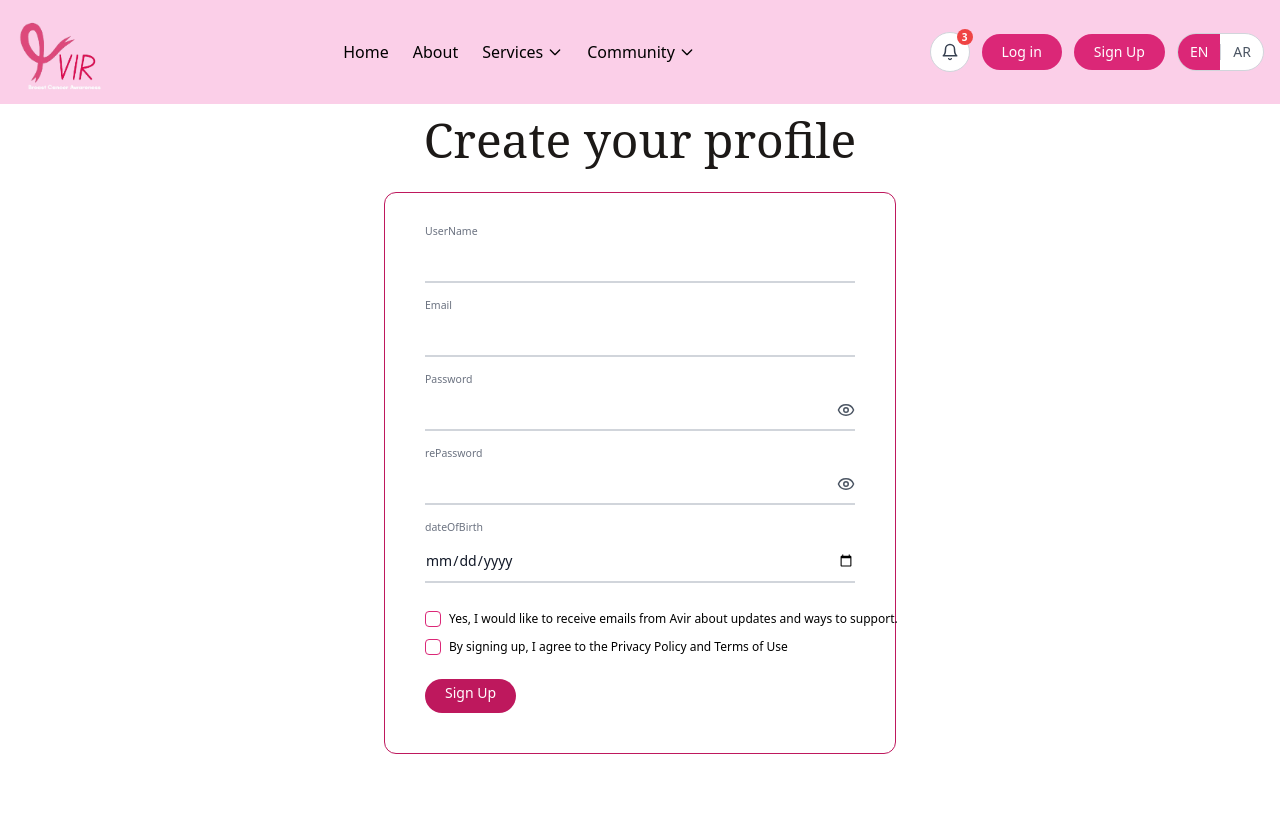
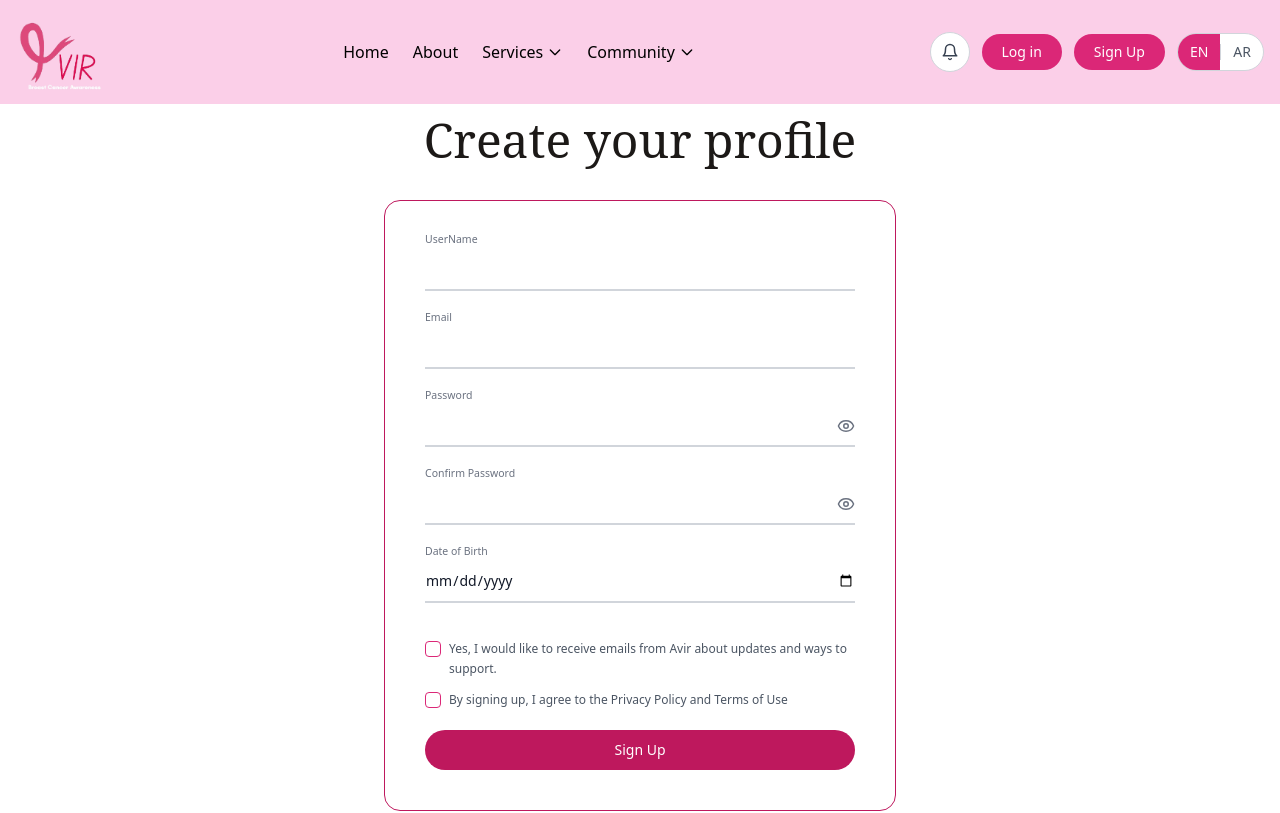
Before and after one commit to ahmedsayed0160/avir, a React (Vite) app: page /register in a window 1280 px wide. Shown: the top 813 px of the page. Built offline with nearby package versions, Linux system fonts and the light colour scheme.

Commit message:
Fix login and register API URLs

```diff
--- a/src/components/Login/Login.jsx
+++ b/src/components/Login/Login.jsx
@@ -97,7 +97,7 @@ export default function Login() {
     };
 
     axios
-      .post(`http://avir1.runasp.net/api/Auth/login`, payload)
+      .post(`https://avir.runasp.net/api/Auth/login`, payload)
       .then((res) => {
         setIsLoading(false);
         if (res.data.token) {
--- a/src/components/Navbar/Navbar.jsx
+++ b/src/components/Navbar/Navbar.jsx
@@ -187,7 +187,7 @@ export default function Navbar() {
               <path d="M6 8a6 6 0 0 1 12 0c0 7 3 9 3 9H3s3-2 3-9"></path>
               <path d="M10.3 21a1.94 1.94 0 0 0 3.4 0"></path>
             </svg>
-            <span className="absolute -top-1 -right-1 w-4 h-4 bg-red-500 text-white text-[10px] font-bold rounded-full flex items-center justify-center">3</span>
+            <span className="absolute -top-1 -right-1 w-4 h-4  text-white text-[10px] font-bold rounded-full flex items-center justify-center"></span>
           </button>
 
           {userLogin ? (
--- a/src/components/Register/Register.jsx
+++ b/src/components/Register/Register.jsx
@@ -7,19 +7,18 @@ import axios from "axios";
 import { useNavigate } from "react-router-dom";
 import { Eye, EyeOff } from "lucide-react";
 import { useLanguage } from "../LanguageContext/LanguageContext";
-import { UserContext } from "../../Context/UserContext"; // ← جديد
+import { UserContext } from "../../Context/UserContext";
 
 export default function Register() {
   const navigate = useNavigate();
   const { lang } = useLanguage();
-  const { login } = useContext(UserContext); // ← جديد
+  const { login } = useContext(UserContext);
 
   const [apiError, setapiError] = useState("");
   const [isLoading, setIsLoading] = useState(false);
   const [acceptEmails, setAcceptEmails] = useState(false);
   const [acceptPolicy, setAcceptPolicy] = useState(false);
   const [error, setError] = useState("");
-
   const [showPassword, setShowPassword] = useState(false);
   const [showRePassword, setShowRePassword] = useState(false);
 
@@ -29,12 +28,11 @@ export default function Register() {
       username: "UserName",
       email: "Email",
       password: "Password",
-      rePassword: "rePassword",
-      dateOfBirth: "dateOfBirth",
+      rePassword: "Confirm Password",
+      dateOfBirth: "Date of Birth",
       acceptEmails: "Yes, I would like to receive emails from Avir about updates and ways to support.",
       acceptPolicy: "By signing up, I agree to the Privacy Policy and Terms of Use",
       signUp: "Sign Up",
-      loading: "Loading...",
       usernameError: "username is required",
       usernameLong: "username is too long",
       emailError: "invalid email",
@@ -43,7 +41,7 @@ export default function Register() {
       dateError: "invalid date",
       futureDate: "cannot be future date",
       policyError: "You must agree to the Privacy Policy and Terms of Use.",
-      registerFailed: "Registration failed"
+      registerFailed: "Registration failed",
     },
     ar: {
       createProfile: "أنشئي ملفك الشخصي",
@@ -55,7 +53,6 @@ export default function Register() {
       acceptEmails: "نعم، أرغب في استلام رسائل بريد إلكتروني من Avir حول التحديثات وطرق الدعم.",
       acceptPolicy: "بالتسجيل، أوافق على سياسة الخصوصية وشروط الاستخدام",
       signUp: "إنشاء حساب",
-      loading: "جاري التحميل...",
       usernameError: "اسم المستخدم مطلوب",
       usernameLong: "اسم المستخدم طويل جداً",
       emailError: "بريد إلكتروني غير صالح",
@@ -64,8 +61,8 @@ export default function Register() {
       dateError: "تاريخ غير صالح",
       futureDate: "لا يمكن أن يكون تاريخ في المستقبل",
       policyError: "يجب الموافقة على سياسة الخصوصية وشروط الاستخدام.",
-      registerFailed: "فشل التسجيل"
-    }
+      registerFailed: "فشل التسجيل",
+    },
   }[lang];
 
   const schema = z
@@ -105,7 +102,7 @@ export default function Register() {
     resolver: zodResolver(schema),
   });
 
-  let { register, handleSubmit, formState } = form;
+  const { register, handleSubmit, formState } = form;
 
   function handleRegister(data) {
     if (!acceptPolicy) {
@@ -124,178 +121,220 @@ export default function Register() {
     };
 
     axios
-      .post(`http://avir1.runasp.net/api/Auth/register`, payload)
+      .post(`https://avir.runasp.net/api/Auth/register`, payload)
       .then((res) => {
         setIsLoading(false);
+        console.log("API response:", res.data);
+
         if (res.status === 200) {
-          // ← جديد: خزن في Context (هيخزن في localStorage كمان)
           login({
             name: data.username,
             username: data.username,
             email: data.email,
-            password: data.password,
-            token: res.data.token || "token",
+            token: res.data.token || res.data.accessToken || res.data.jwt || null,
             userId: res.data.userId,
             image: null,
             avatar: null,
-            lang: lang
+            lang: lang,
           });
-
-          navigate("/profile"); // ← روح للبروفايل
+          setTimeout(() => navigate("/profile"), 50);
         }
       })
       .catch((err) => {
         setIsLoading(false);
-        const errorMsg = err.response?.data?.message || err.response?.data?.error || t.registerFailed;
+        const errorMsg =
+          err.response?.data?.message ||
+          err.response?.data?.error ||
+          t.registerFailed;
         setapiError(errorMsg);
       });
   }
 
+  // كلاسات مشتركة
+  const inputClass =
+    "block py-2.5 px-0 w-full text-sm text-gray-900 bg-transparent border-0 border-b-2 border-gray-300 appearance-none focus:outline-none focus:ring-0 focus:border-pink-600 peer";
+  const labelClass =
+    "peer-focus:font-medium absolute text-sm text-gray-500 duration-300 transform -translate-y-6 scale-75 top-3 -z-10 origin-[0] peer-focus:text-pink-600";
+
   return (
-    <>
-      <div className="text-center pt-20 mt-2 pb-0">
-        <h1 className="text-center my-5 text-stone-900 rounded-md text-5xl p-2 font-Poltawski">
+    <div className="min-h-screen w-full flex flex-col items-center justify-start bg-white px-4 py-20">
+
+      {/* العنوان */}
+      <h1
+        className="text-center text-stone-900 font-Poltawski mt-6 mb-6"
+        style={{ fontSize: "clamp(1.8rem, 5vw, 3rem)" }}
+      >
         {t.createProfile}
       </h1>
-      </div>
 
+      {/* الفورم */}
       <form
         onSubmit={handleSubmit(handleRegister)}
-        className="max-w-lg my-4 mx-auto border border-pink-700 p-10 rounded-xl border-rounded m-16 w-full"
+        className="w-full max-w-lg border border-pink-700 rounded-2xl px-6 py-8 sm:px-10 sm:py-10"
       >
+        {/* API Error */}
         {apiError && (
-          <h1 className="text-center my-5 bg-red-600 text-white rounded-md p-2 font-bold">
+          <div className="mb-4 bg-red-600 text-white text-sm font-bold text-center rounded-lg p-3">
             {apiError}
-          </h1>
+          </div>
         )}
 
         {/* Username */}
-        <div className="relative z-0 w-full mb-4 group py-2">
+        <div className="relative z-0 w-full mb-5 group py-2">
           <input
             type="text"
             {...register("username")}
             id="username"
-            className="block py-2.5 px-0 w-full text-sm text-gray-900 bg-transparent border-0 border-b-2 border-gray-300 appearance-none focus:outline-none focus:ring-0 focus:border-pink-600 peer"
+            className={inputClass}
             placeholder=" "
           />
-          <label htmlFor="username" className="peer-focus:font-medium absolute text-sm text-gray-500 duration-300 transform -translate-y-6 scale-75 top-3 -z-10 origin-[0] peer-focus:text-pink-600">
+          <label htmlFor="username" className={labelClass}>
             {t.username}
           </label>
           {formState.errors.username && formState.touchedFields.username && (
-            <p className="text-red-600 font-semibold text-center my-2">{formState.errors.username.message}</p>
+            <p className="text-red-600 text-xs font-semibold text-center mt-1">
+              {formState.errors.username.message}
+            </p>
           )}
         </div>
 
         {/* Email */}
-        <div className="relative z-0 w-full mb-4 group py-2">
+        <div className="relative z-0 w-full mb-5 group py-2">
           <input
             type="email"
             {...register("email")}
             id="email"
-            className="block py-2.5 px-0 w-full text-sm text-gray-900 bg-transparent border-0 border-b-2 border-gray-300 appearance-none focus:outline-none focus:ring-0 focus:border-pink-600 peer"
+            className={inputClass}
             placeholder=" "
           />
-          <label htmlFor="email" className="peer-focus:font-medium absolute text-sm text-gray-500 duration-300 transform -translate-y-6 scale-75 top-3 -z-10 origin-[0] peer-focus:text-pink-600">
+          <label htmlFor="email" className={labelClass}>
             {t.email}
           </label>
           {formState.errors.email && formState.touchedFields.email && (
-            <p className="text-red-600 font-semibold text-center my-2">{formState.errors.email.message}</p>
+            <p className="text-red-600 text-xs font-semibold text-center mt-1">
+              {formState.errors.email.message}
+            </p>
           )}
         </div>
 
         {/* Password */}
-        <div className="relative z-0 w-full mb-4 group py-2">
+        <div className="relative z-0 w-full mb-5 group py-2">
           <input
             type={showPassword ? "text" : "password"}
             {...register("password")}
             id="password"
-            className="block py-2.5 px-0 w-full pr-10 text-sm text-gray-900 bg-transparent border-0 border-b-2 border-gray-300 appearance-none focus:outline-none focus:ring-0 focus:border-pink-600 peer"
+            className={`${inputClass} pr-8`}
             placeholder=" "
           />
-          <label htmlFor="password" className="peer-focus:font-medium absolute text-sm text-gray-500 duration-300 transform -translate-y-6 scale-75 top-3 -z-10 origin-[0] peer-focus:text-pink-600">
+          <label htmlFor="password" className={labelClass}>
             {t.password}
           </label>
-          <button type="button" onClick={() => setShowPassword(!showPassword)} className="absolute right-0 top-1/2 -translate-y-1/2 text-gray-600">
+          <button
+            type="button"
+            onClick={() => setShowPassword(!showPassword)}
+            className="absolute right-0 top-1/2 -translate-y-1/2 text-gray-500 hover:text-pink-600"
+          >
             {showPassword ? <EyeOff size={18} /> : <Eye size={18} />}
           </button>
           {formState.errors.password && formState.touchedFields.password && (
-            <p className="text-red-600 font-semibold text-center my-2">{formState.errors.password.message}</p>
+            <p className="text-red-600 text-xs font-semibold text-center mt-1">
+              {formState.errors.password.message}
+            </p>
           )}
         </div>
 
         {/* RePassword */}
-        <div className="relative z-0 w-full mb-4 group py-2">
+        <div className="relative z-0 w-full mb-5 group py-2">
           <input
             type={showRePassword ? "text" : "password"}
             {...register("rePassword")}
             id="rePassword"
-            className="block py-2.5 px-0 w-full pr-10 text-sm text-gray-900 bg-transparent border-0 border-b-2 border-gray-300 appearance-none focus:outline-none focus:ring-0 focus:border-pink-600 peer"
+            className={`${inputClass} pr-8`}
             placeholder=" "
           />
-          <label htmlFor="rePassword" className="peer-focus:font-medium absolute text-sm text-gray-500 duration-300 transform -translate-y-6 scale-75 top-3 -z-10 origin-[0] peer-focus:text-pink-600">
+          <label htmlFor="rePassword" className={labelClass}>
             {t.rePassword}
           </label>
-          <button type="button" onClick={() => setShowRePassword(!showRePassword)} className="absolute right-0 top-1/2 -translate-y-1/2 text-gray-600">
+          <button
+            type="button"
+            onClick={() => setShowRePassword(!showRePassword)}
+            className="absolute right-0 top-1/2 -translate-y-1/2 text-gray-500 hover:text-pink-600"
+          >
             {showRePassword ? <EyeOff size={18} /> : <Eye size={18} />}
           </button>
           {formState.errors.rePassword && formState.touchedFields.rePassword && (
-            <p className="text-red-600 font-semibold text-center my-2">{formState.errors.rePassword.message}</p>
+            <p className="text-red-600 text-xs font-semibold text-center mt-1">
+              {formState.errors.rePassword.message}
+            </p>
           )}
         </div>
 
-        {/* Date */}
-        <div className="relative z-0 w-full mb-4 group py-3">
+        {/* Date of Birth */}
+        <div className="relative z-0 w-full mb-5 group py-2">
           <input
             type="date"
             {...register("dateOfBirth")}
             id="dateOfBirth"
-            className="block py-2.5 px-0 w-full text-sm text-gray-900 bg-transparent border-0 border-b-2 border-gray-300 appearance-none focus:outline-none focus:ring-0 focus:border-pink-600 peer"
+            className={inputClass}
             placeholder=" "
           />
-          <label htmlFor="dateOfBirth" className="peer-focus:font-medium absolute text-sm text-gray-500 duration-300 transform -translate-y-6 scale-75 top-3 -z-10 origin-[0] peer-focus:text-pink-600">
+          <label htmlFor="dateOfBirth" className={labelClass}>
             {t.dateOfBirth}
           </label>
           {formState.errors.dateOfBirth && formState.touchedFields.dateOfBirth && (
-            <p className="text-red-600 font-semibold text-center my-2">{formState.errors.dateOfBirth.message}</p>
+            <p className="text-red-600 text-xs font-semibold text-center mt-1">
+              {formState.errors.dateOfBirth.message}
+            </p>
           )}
         </div>
 
         {/* Checkboxes */}
-        <div className="pt-0 flex flex-wrap rounded-lg w-full mx-auto pb-5">
-          <div className="mb-3 flex flex-nowrap">
-            <label className="flex whitespace-nowrap items-center gap-2">
+        <div className="w-full flex flex-col gap-3 pb-5 pt-2">
+
+          {/* Accept Emails */}
+          <label className="flex items-start gap-2 cursor-pointer">
             <input
               type="checkbox"
               checked={acceptEmails}
               onChange={(e) => setAcceptEmails(e.target.checked)}
-                className="ml-0 pl-0 border border-pink-600 w-4 h-4 text-pink-600 rounded focus:ring-2 focus:ring-pink-600"
+              className="mt-0.5 shrink-0 border border-pink-600 w-4 h-4 text-pink-600 rounded focus:ring-2 focus:ring-pink-600"
             />
-              <span className="whitespace-nowrap text-xs pl-0">{t.acceptEmails}</span>
+            <span className="text-xs text-gray-600 leading-relaxed">
+              {t.acceptEmails}
+            </span>
           </label>
-          </div>
-          <div className="mb-1">
-            <label className="flex items-center gap-2 pl-0">
+
+          {/* Accept Policy */}
+          <label className="flex items-start gap-2 cursor-pointer">
             <input
               type="checkbox"
               checked={acceptPolicy}
               onChange={(e) => setAcceptPolicy(e.target.checked)}
-                className="ml-0 pl-0 border border-pink-600 w-4 h-4 text-pink-600 rounded focus:ring-2 focus:ring-pink-600"
+              className="mt-0.5 shrink-0 border border-pink-600 w-4 h-4 text-pink-600 rounded focus:ring-2 focus:ring-pink-600"
             />
-              <span className="text-xs whitespace-nowrap pl-0">{t.acceptPolicy}</span>
+            <span className="text-xs text-gray-600 leading-relaxed">
+              {t.acceptPolicy}
+            </span>
           </label>
-            {error && <p className="text-red-600 text-sm mt-1">{error}</p>}
-          </div>
+
+          {error && (
+            <p className="text-red-600 text-xs font-semibold">{error}</p>
+          )}
         </div>
 
-        {/* Submit */}
+        {/* Submit Button */}
         <button
           disabled={isLoading}
           type="submit"
-          className="text-white bg-pink-700 hover:bg-pink-800 focus:ring-4 focus:outline-none pt-1 focus:ring-pink-300 font-medium rounded-full text-sm w-full sm:w-auto px-5 py-2.5 text-center"
+          className="w-full text-white bg-pink-700 hover:bg-pink-800 disabled:opacity-60 focus:ring-4 focus:outline-none focus:ring-pink-300 font-medium rounded-full text-sm py-2.5 text-center transition-colors duration-200"
         >
-          {isLoading ? <i className="fas fa-spinner fa-spin text-white"></i> : t.signUp}
+          {isLoading ? (
+            <i className="fas fa-spinner fa-spin text-white"></i>
+          ) : (
+            t.signUp
+          )}
         </button>
       </form>
-    </>
+    </div>
   );
 }
```
Also changed, not shown: src/Context/UserContext.jsx (+10 -16 lines). Lines whose indentation alone changed are shown as unchanged.
